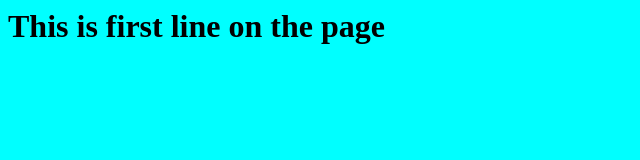
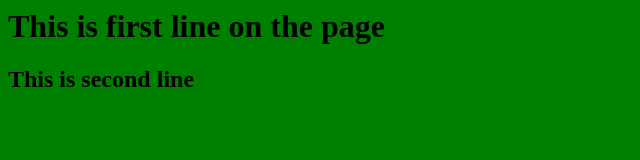
Before and after one commit to raman-verma/demo, a plain HTML site: page index.html in a window 1280 px wide. Shown: the whole page, without its empty margins (0-640 px from the left). Drawn offline with Linux system fonts and the light colour scheme.

Commit message:
raman page added + colour

```diff
--- a/index.html
+++ b/index.html
@@ -1,8 +1,8 @@
 <html>
 <title> Homepage!! </title>
-<body bgcolor='aqua'>
+<body bgcolor='green'>
 <h1> This is first line on the page </h1>
-
+<h2> This is second line </h2>
 
 </body>
 </html
```
Also changed, not shown: raman.html (added, +1 -0 lines).
